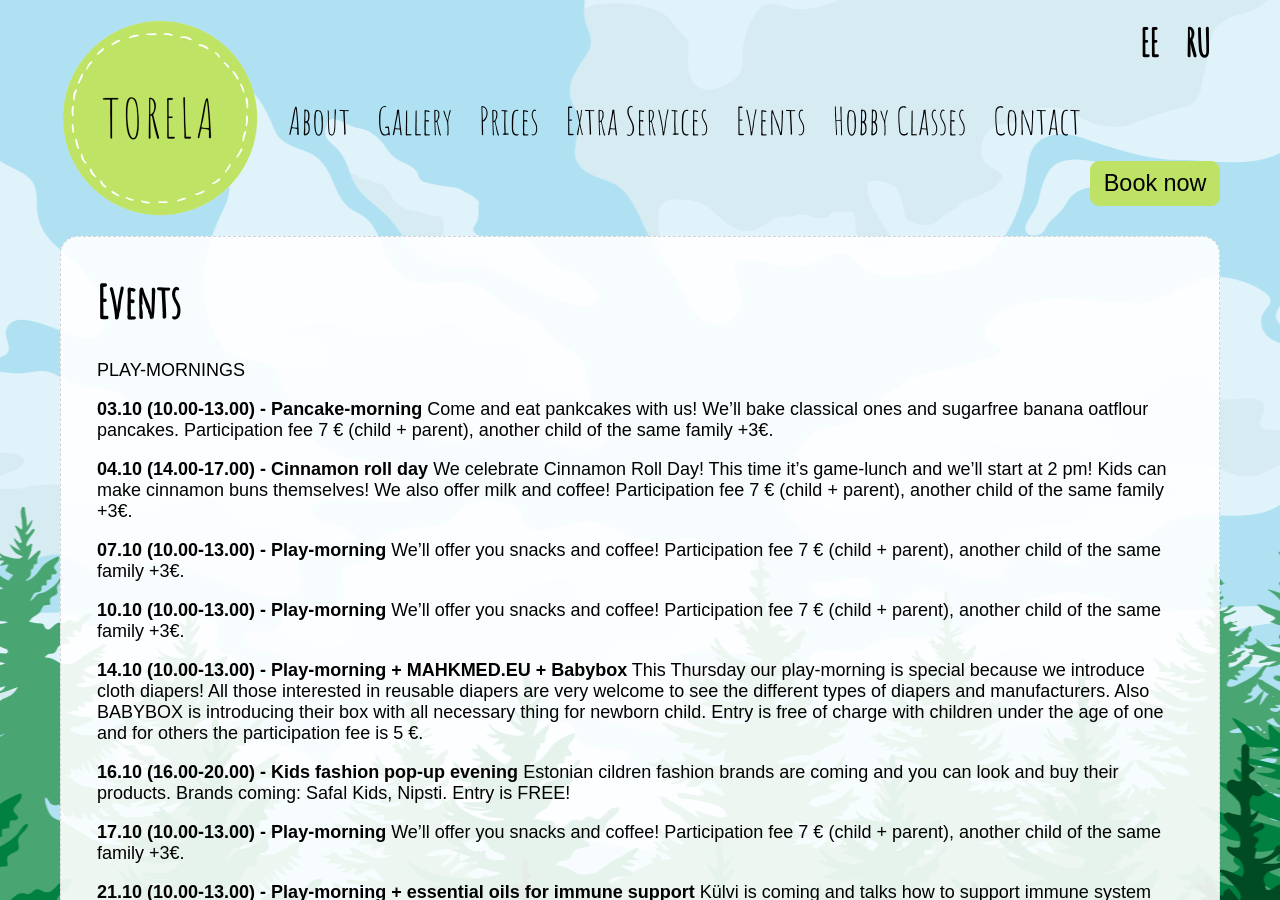
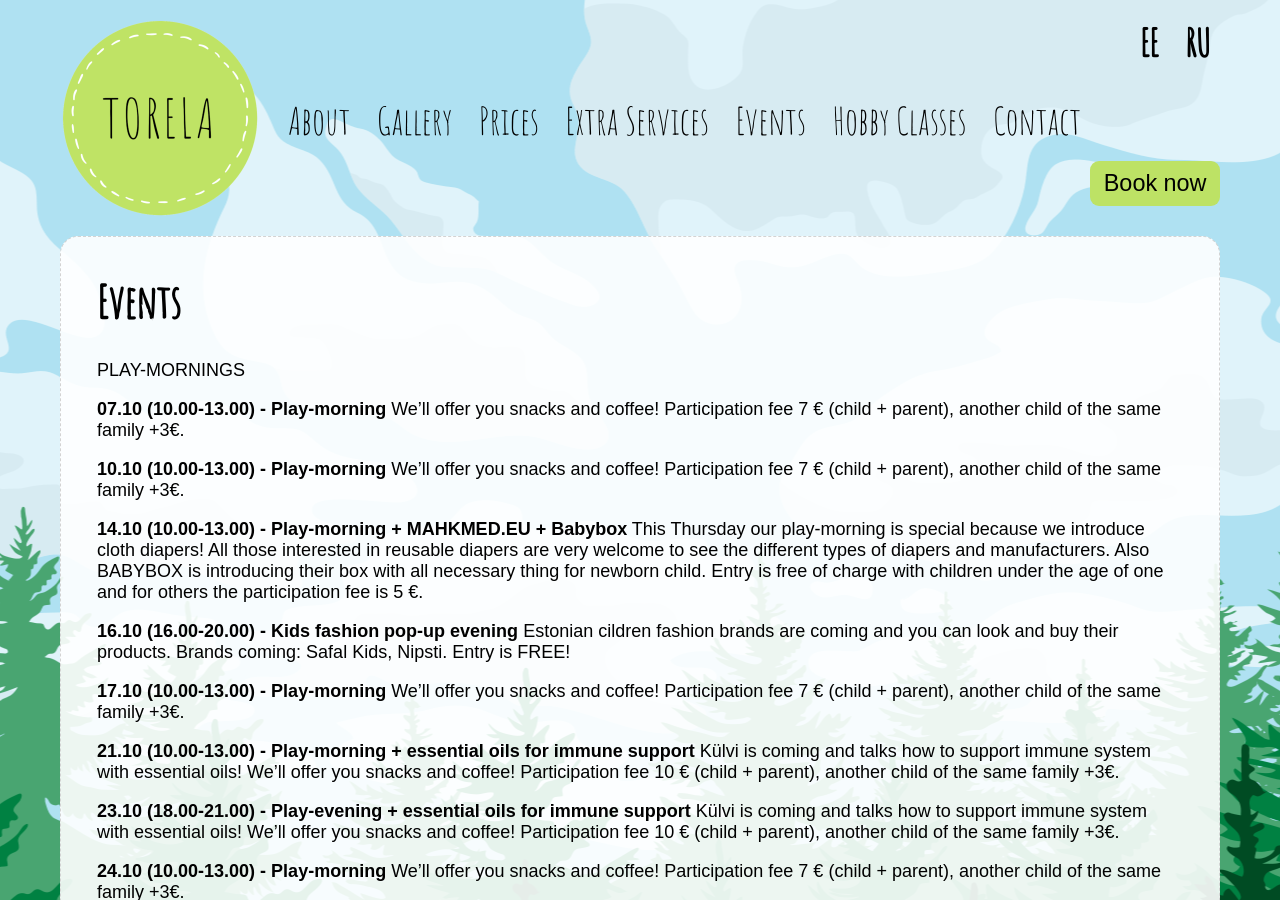
Before and after one commit to mypsik/torela, a Jekyll site: the page built from en/events/index.md, in a window 1280 px wide and 900 px high. Built offline with Jekyll 4.4.1, drawn with Linux system fonts in a browser that asks for light colours.

Commit message:
Update index.md

```diff
--- a/en/events/index.md
+++ b/en/events/index.md
@@ -7,15 +7,6 @@ et: /syndmused/
 ru: /ru/events/
 ---
 PLAY-MORNINGS
-
-
-**03.10 (10.00-13.00) - Pancake-morning**
-Come and eat pankcakes with us! We'll bake classical ones and sugarfree banana oatflour pancakes.
-Participation fee 7 € (child + parent), another child of the same family +3€.
-
-
-**04.10 (14.00-17.00) - Cinnamon roll day**
-We celebrate Cinnamon Roll Day! This time it's game-lunch and we'll start at 2 pm! Kids can make cinnamon buns themselves! We also offer milk and coffee! Participation fee 7 € (child + parent), another child of the same family +3€.
 
 
 **07.10 (10.00-13.00) - Play-morning**
```
